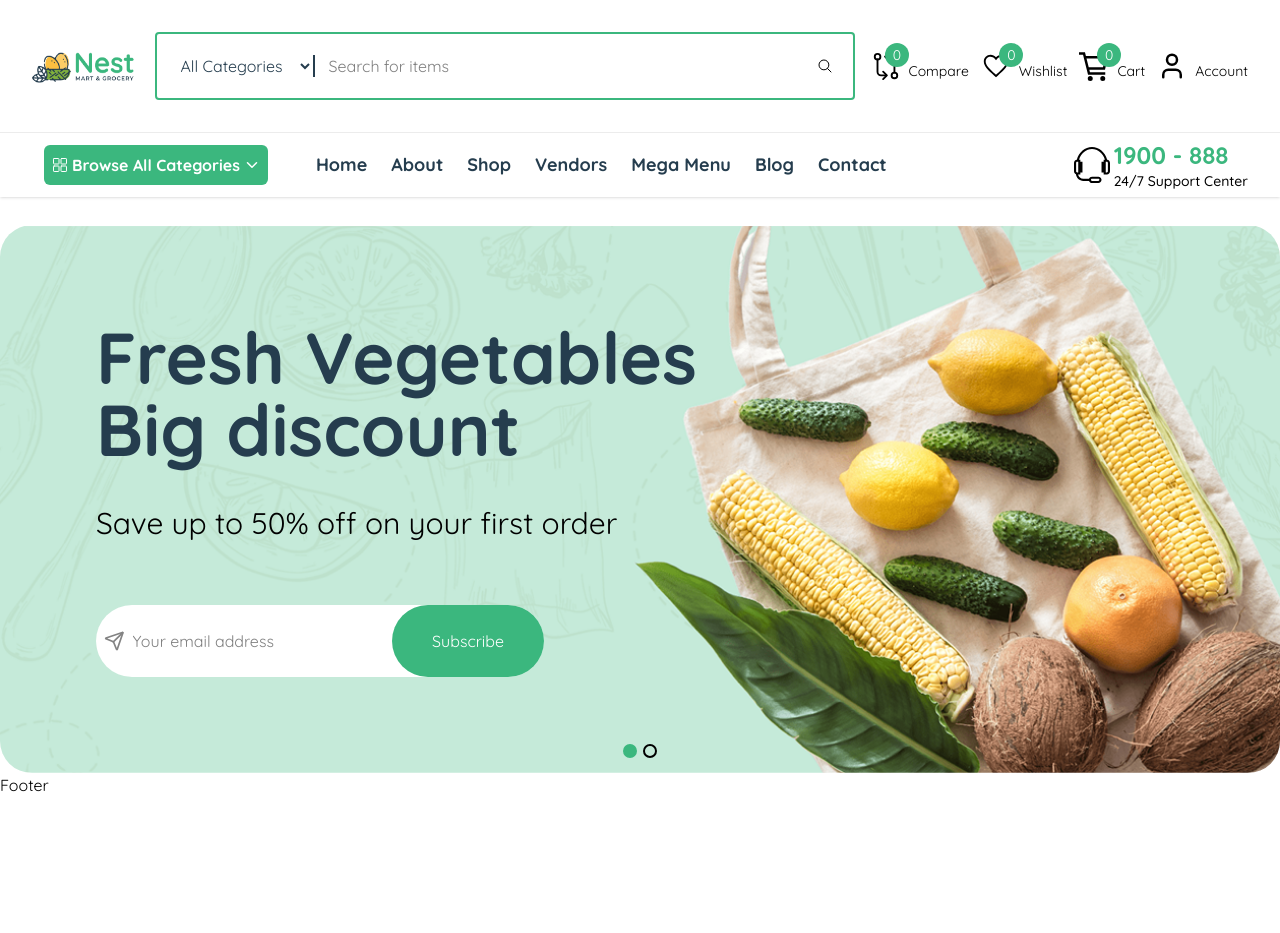
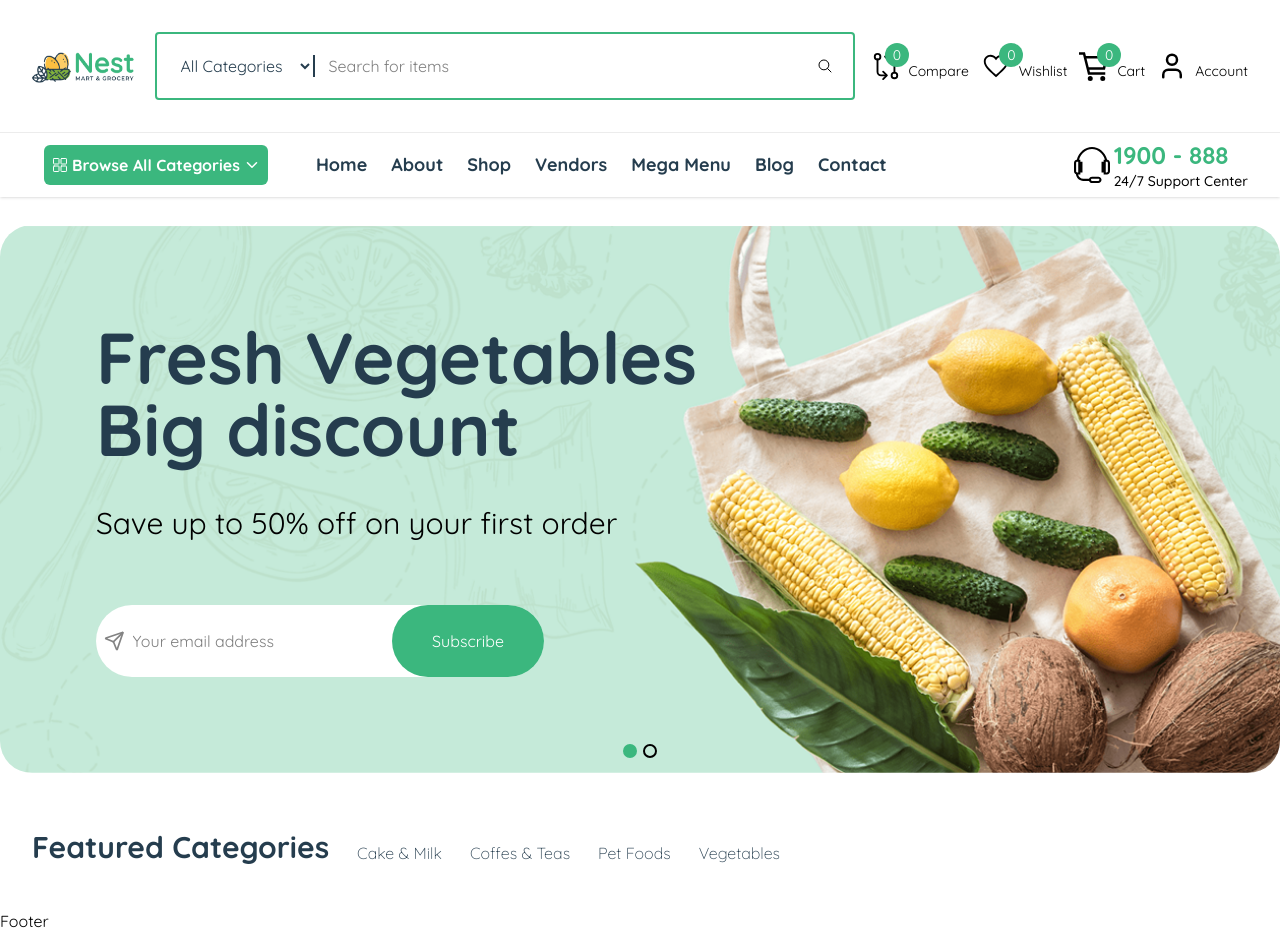
Before and after one commit to Tasnimmou11/E-Commerece_nest, a React (Vite) app: page / in a window 1280 px wide. Before the commit the page ends 800 px from the top, so only its background shows below. Built offline with nearby package versions, Linux system fonts and the light colour scheme.

Commit message:
Categories

```diff
--- /dev/null
+++ b/src/components/Home/Categories.jsx
@@ -0,0 +1,30 @@
+import React from "react";
+import { Link } from "react-router";
+
+const Categories = () => {
+return (
+    <section className="pt-14 pb-11">
+    <div className="container">
+        <div className="flex gap-7 items-end">
+        <h2 className="section_heading">Featured Categories</h2>
+        <ul className="flex text-base font-light text-primary gap-7">
+            <li>
+            <Link className="hover:text-brand">Cake & Milk</Link>
+            </li>
+            <li>
+            <Link className="hover:text-brand">Coffes & Teas</Link>
+            </li>
+            <li>
+            <Link className="hover:text-brand">Pet Foods</Link>
+            </li>
+            <li>
+            <Link className="hover:text-brand">Vegetables</Link>
+            </li>
+        </ul>
+        </div>
+    </div>
+    </section>
+);
+};
+
+export default Categories;
--- /dev/null
+++ b/src/components/Home/CategoryItem.jsx
@@ -0,0 +1,9 @@
+import React from 'react'
+
+const CategoryItem = () => {
+  return (
+    <div>CategoryItem</div>
+  )
+}
+
+export default CategoryItem
--- a/src/index.css
+++ b/src/index.css
@@ -18,3 +18,6 @@ body{
 .banner_slider .slick-dots .slick-active div{
   @apply bg-brand border-brand;
 }
+.section_heading{
+  @apply font-bold text-3xl text-primary;
+}
--- a/src/pages/Home.jsx
+++ b/src/pages/Home.jsx
@@ -1,9 +1,13 @@
 import React from 'react'
 import Banner from '../components/Home/Banner'
+import Categories from '../components/Home/Categories'
 
 const Home = () => {
   return (
+    <>
     <Banner></Banner>
+    <Categories></Categories>
+    </>
   )
 }
 
```
Also changed, not shown: 1 other file (tests, documents, lock files or other folders).
